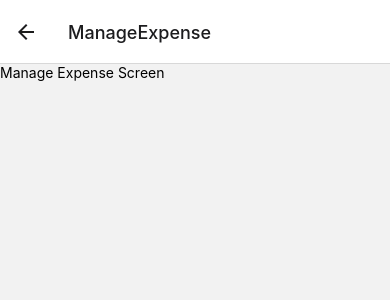
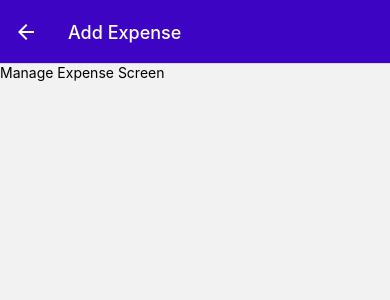
Before and after one commit to jdx-code/expense-tracker-react-native, a React Native app: screen /ManageExpense in a window 390 px wide. Shown: the top 300 px of the page. Built offline with nearby package versions, Linux system fonts and the light colour scheme.

Commit message:
Styling Expense Management screen and creating different modes using route parameters

```diff
--- a/App.js
+++ b/App.js
@@ -62,13 +62,24 @@
     <>
       <StatusBar style="auto" />
       <NavigationContainer>
-        <Stack.Navigator>
+        <Stack.Navigator
+          screenOptions={{
+            headerStyle: { backgroundColor: GlobalStyles.colors.primary500 },
+            headerTintColor: 'white',
+          }}
+        >
           <Stack.Screen
             name="ExpensesOverview"
             component={ExpensesOverview}
             options={{ headerShown : false }}
           />
-          <Stack.Screen name="ManageExpense" component={ManageExpense} />
+          <Stack.Screen
+            name="ManageExpense"
+            component={ManageExpense}
+            options={{
+              presentation: 'modal',
+            }}
+          />
         </Stack.Navigator>
       </NavigationContainer>
     </>
--- a/components/ExpensesOutput/ExpenseItem.js
+++ b/components/ExpensesOutput/ExpenseItem.js
@@ -3,12 +3,14 @@
 import { getFormattedDate } from "../../util/date"
 import { useNavigation } from "@react-navigation/native"
 
-const ExpenseItem = ({ description, date, amount }) => {
+const ExpenseItem = ({ id, description, date, amount }) => {
 
     const navigation = useNavigation()
 
     function expensePressHandler() {
-        navigation.navigate('ManageExpense')
+        navigation.navigate('ManageExpense', {
+            expenseId: id
+        })
     }
 
   return (
--- a/screens/ManageExpense.js
+++ b/screens/ManageExpense.js
@@ -1,6 +1,17 @@
+import { useLayoutEffect } from "react"
 import { Text } from "react-native"
 
-const ManageExpense = () => {
+const ManageExpense = ({route, navigation}) => {
+
+  const editedExpenseId = route.params?.expenseId
+  const isEditing = !!editedExpenseId
+
+  useLayoutEffect(() => {
+    navigation.setOptions({
+      title: isEditing ? 'Edit Expense' : 'Add Expense'
+    })
+  }, [navigation, isEditing])
+
   return (
     <Text>Manage Expense Screen</Text>
   )
```
